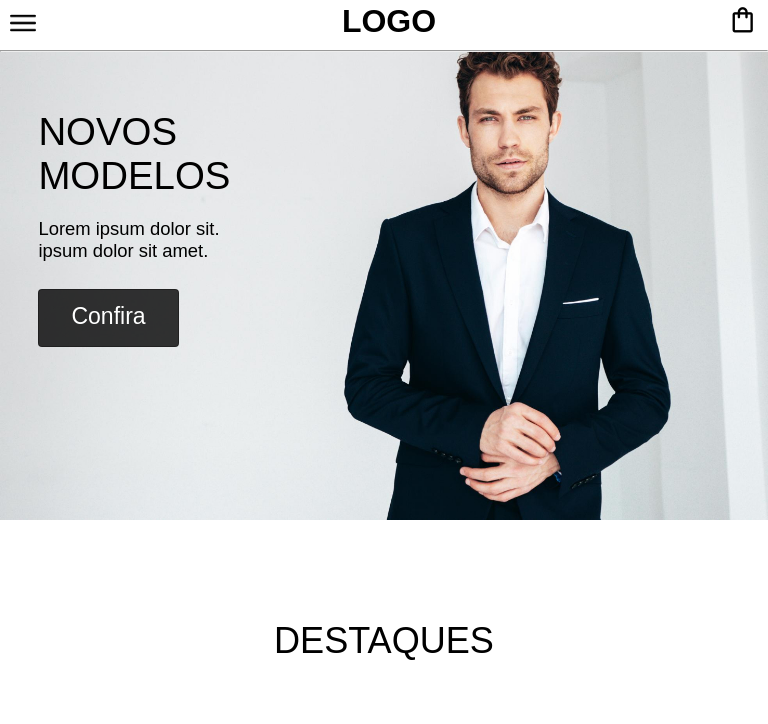
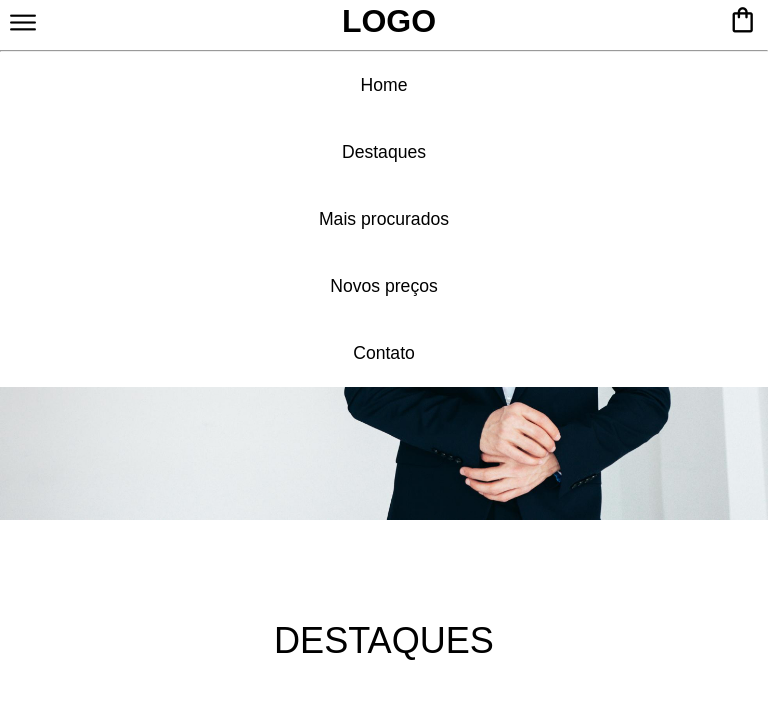
Before and after one commit to matheusfernandes-git/Website-ecommerce, a plain HTML site: page index.html in a window 768 px wide. Shown: the top 724 px of the page. Drawn offline with nearby package versions, Linux system fonts and the light colour scheme.

Commit message:
Update media.css

```diff
--- a/styles/media.css
+++ b/styles/media.css
@@ -7,6 +7,10 @@
 
     #logo{
         margin-left: 10px;
+    }
+
+    #links{
+        display: block;
     }
 
     #content{
```
